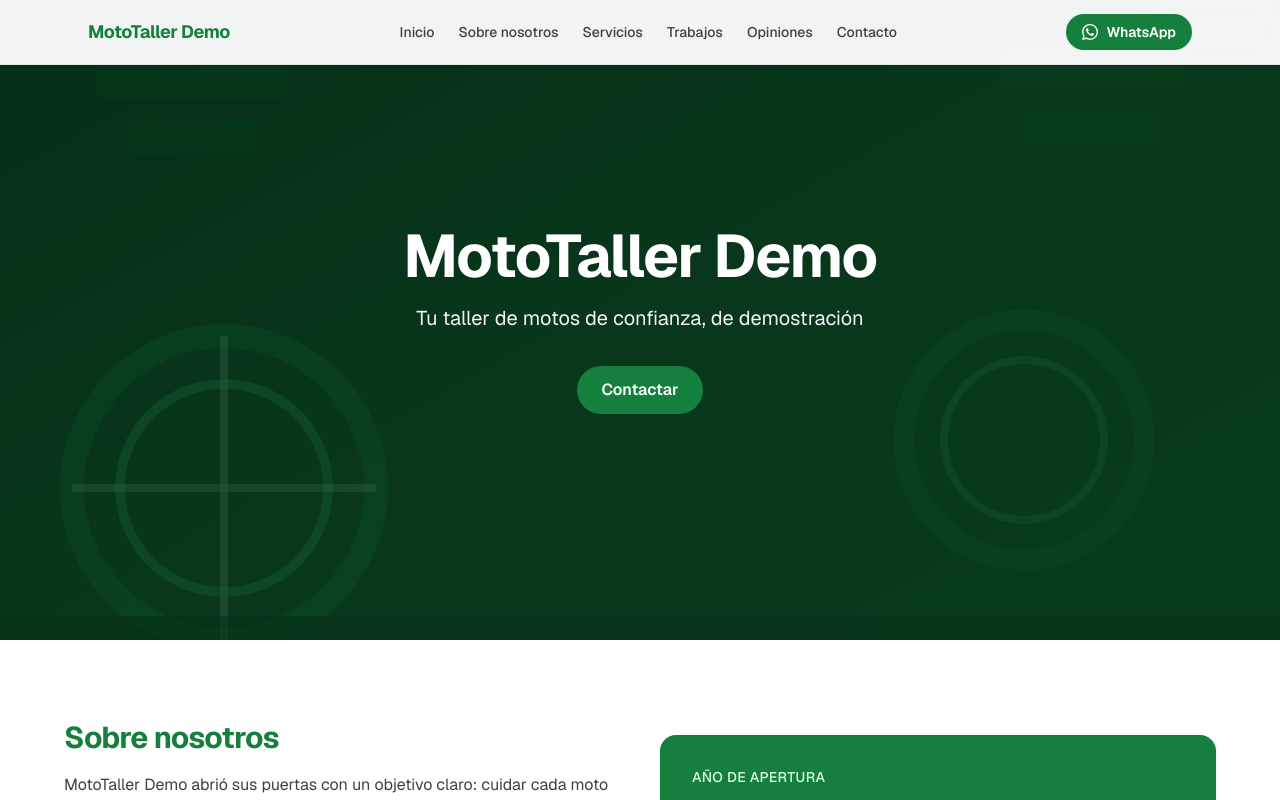
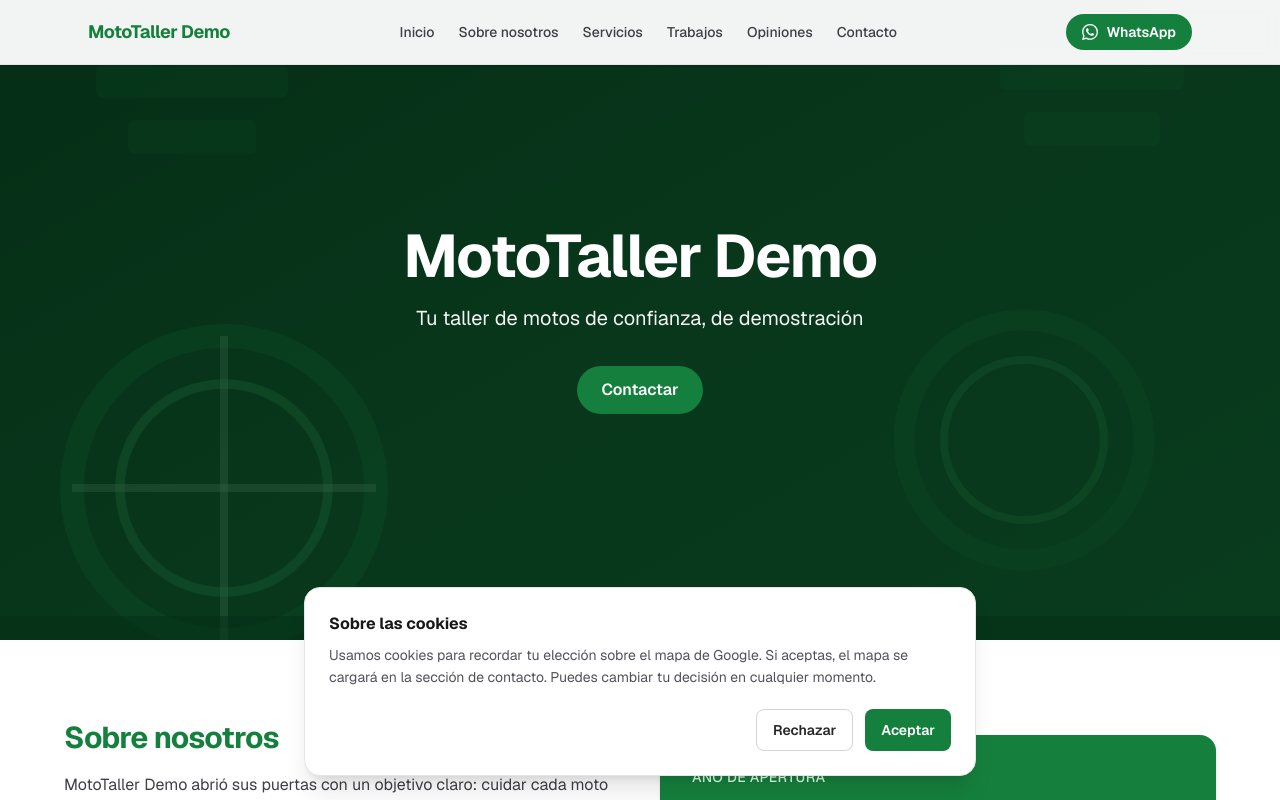
Before and after one commit to danigj91x/taller_motos_CRM, a Next.js app in the folder frontend/: page / in a window 1280 px wide. Shown: the top 800 px of the page. Built offline with nearby package versions, Linux system fonts and the light colour scheme.

Commit message:
feat: integra mapa, boton Configurar cookies y banner en la pagina

```diff
--- a/frontend/src/app/layout.tsx
+++ b/frontend/src/app/layout.tsx
@@ -1,6 +1,9 @@
 import type { Metadata } from "next";
 import { Geist, Geist_Mono } from "next/font/google";
 import "./globals.css";
+
+import { ConsentimientoCookiesProvider } from "@/components/cookies/ConsentimientoCookies";
+import BannerCookies from "@/components/cookies/BannerCookies";
 
 const geistSans = Geist({
   variable: "--font-geist-sans",
@@ -24,7 +27,12 @@ export default function RootLayout({ children }: LayoutProps<"/">) {
       lang="es"
       className={`${geistSans.variable} ${geistMono.variable} h-full antialiased`}
     >
-      <body className="flex min-h-full flex-col">{children}</body>
+      <body className="flex min-h-full flex-col">
+        <ConsentimientoCookiesProvider>
+          {children}
+          <BannerCookies />
+        </ConsentimientoCookiesProvider>
+      </body>
     </html>
   );
 }
--- a/frontend/src/components/Contacto.tsx
+++ b/frontend/src/components/Contacto.tsx
@@ -1,9 +1,11 @@
 "use client";
 
-import { Clock, MapPin, MessageCircle, Phone } from "lucide-react";
+import { Clock, Cookie, MapPin, MessageCircle, Phone } from "lucide-react";
 import { useState, type FormEvent } from "react";
 
 import { contacto } from "@/data/contacto";
+import { useConsentimientoCookies } from "@/components/cookies/ConsentimientoCookies";
+import MapaContacto from "@/components/cookies/MapaContacto";
 
 /** Estado de los errores de validación del formulario. */
 interface Errores {
@@ -30,6 +32,10 @@ export default function Contacto() {
   });
   const [errores, setErrores] = useState<Errores>({});
   const [enviado, setEnviado] = useState(false);
+
+  // Mecanismo reutilizable para cambiar la decisión de cookies. La issue #10 lo
+  // moverá al pie de página: aquí se muestra un botón "Configurar cookies".
+  const { abrirBanner } = useConsentimientoCookies();
 
   const urlWhatsApp = `https://wa.me/${contacto.whatsAppNumero}?text=${encodeURIComponent(
     contacto.whatsAppMensaje,
@@ -152,6 +158,23 @@ export default function Contacto() {
                 </dl>
               </li>
             </ul>
+
+            {/* Mapa de Google, sujeto a consentimiento de cookies. */}
+            <div className="pt-2">
+              <MapaContacto />
+            </div>
+
+            <button
+              type="button"
+              onClick={abrirBanner}
+              className="inline-flex w-full items-center justify-center gap-2 rounded-lg border border-zinc-300 bg-white px-4 py-2.5 text-sm font-semibold text-zinc-800 transition-colors hover:bg-zinc-100 focus-visible:outline focus-visible:outline-2 focus-visible:outline-offset-2 focus-visible:outline-primary-700 dark:border-zinc-700 dark:bg-zinc-900 dark:text-zinc-100 dark:hover:bg-zinc-800 sm:w-auto"
+            >
+              <Cookie
+                aria-hidden="true"
+                className="h-4 w-4 text-primary-700 dark:text-primary-400"
+              />
+              Configurar cookies
+            </button>
           </div>
 
           {/* Formulario de contacto */}
```
